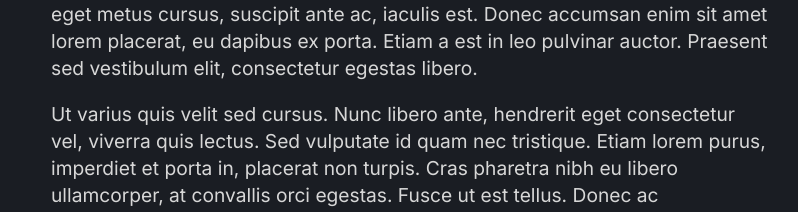
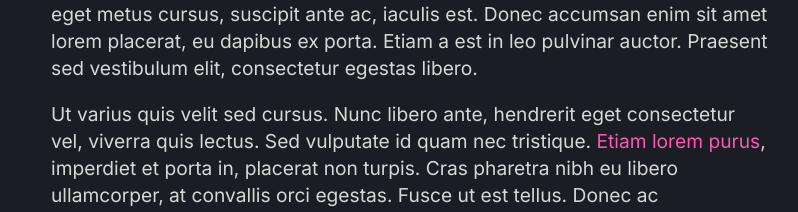
Before and after one commit to LMThomaz/spacetraveling, a Next.js app: page /post/post.module in a window 1280 px wide. Shown: the part 1385-1597 px from the top of the page, without its empty margins (229-1027 px from the left). Built offline with nearby package versions, Linux system fonts and the light colour scheme.

Commit message:
Fix: color link

```diff
--- a/src/pages/post/post.module.scss
+++ b/src/pages/post/post.module.scss
@@ -60,5 +60,9 @@
     li {
       margin-top: 1.25rem;
     }
+
+    a {
+      color: var(--pink-500);
+    }
   }
 }
```
